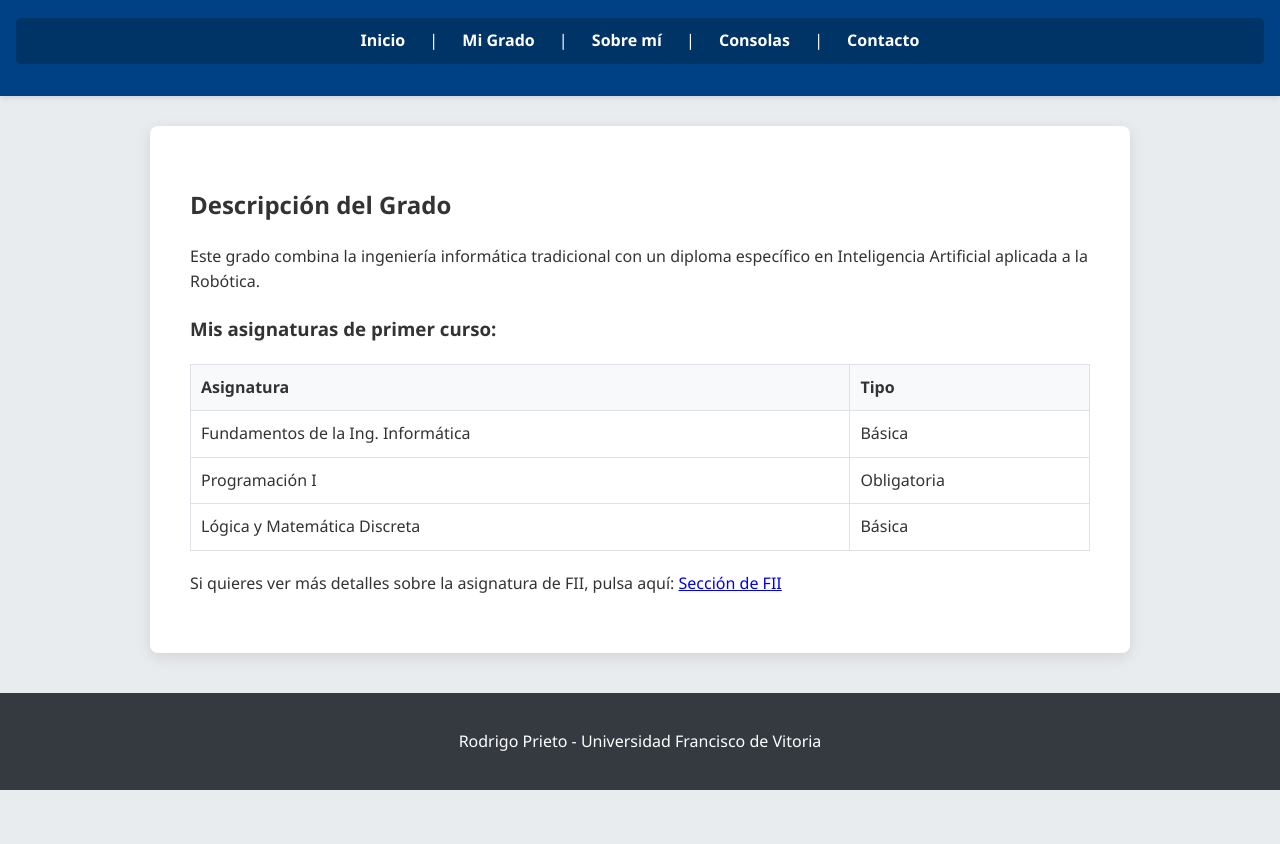
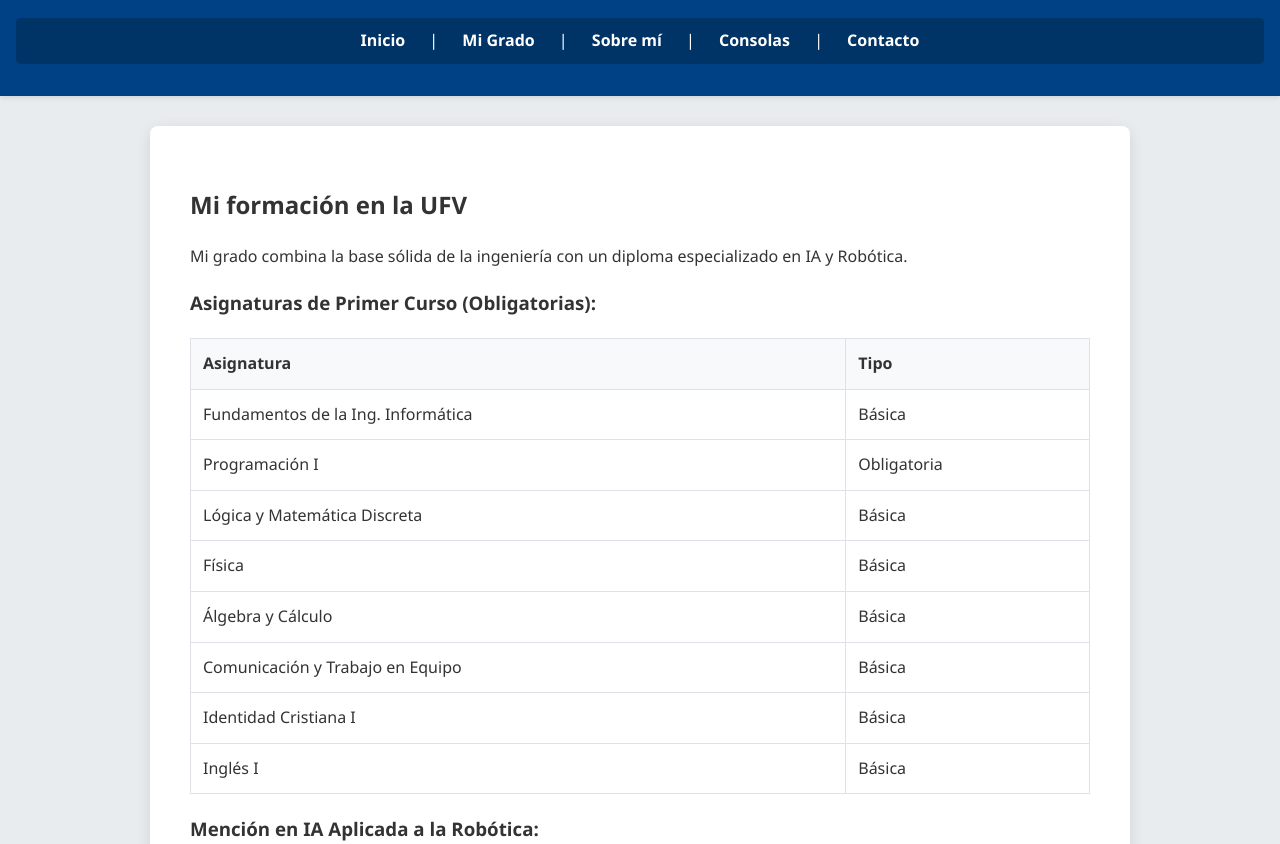
Before and after one commit to rodrigo-prieto-coder/proyecto_final_web, a plain HTML site: page degree.html in a window 1280 px wide. Shown: the part 108-952 px from the top of the page. Before the commit the page ends 898 px from the top, so only its background shows below. Drawn offline with Linux system fonts and the light colour scheme.

Commit message:
Actualización masiva: Contenido del grado UFV, perfil personal y estilo visual mejorado

```diff
--- a/degree.html
+++ b/degree.html
@@ -16,34 +16,31 @@
             <a href="contact.html">Contacto</a>
         </nav>
     </header>
+    <div class="contenedor">
+        <h2>Mi formación en la UFV</h2>
+        <p>Mi grado combina la base sólida de la ingeniería con un diploma especializado en IA y Robótica.</p>
 
-    <div class="contenedor">
-        <h2>Descripción del Grado</h2>
-        <p>Este grado combina la ingeniería informática tradicional con un diploma específico en Inteligencia Artificial aplicada a la Robótica.</p>
-
-        <h3>Mis asignaturas de primer curso:</h3>
-        <table border="1" style="width:100%; border-collapse: collapse; text-align: left;">
-            <tr style="background-color: #eee;">
-                <th style="padding: 10px;">Asignatura</th>
-                <th style="padding: 10px;">Tipo</th>
-            </tr>
-            <tr>
-                <td style="padding: 10px;">Fundamentos de la Ing. Informática</td>
-                <td style="padding: 10px;">Básica</td>
-            </tr>
-            <tr>
-                <td style="padding: 10px;">Programación I</td>
-                <td style="padding: 10px;">Obligatoria</td>
-            </tr>
-            <tr>
-                <td style="padding: 10px;">Lógica y Matemática Discreta</td>
-                <td style="padding: 10px;">Básica</td>
-            </tr>
+        <h3>Asignaturas de Primer Curso (Obligatorias):</h3>
+        <table>
+            <tr><th>Asignatura</th><th>Tipo</th></tr>
+            <tr><td>Fundamentos de la Ing. Informática</td><td>Básica</td></tr>
+            <tr><td>Programación I</td><td>Obligatoria</td></tr>
+            <tr><td>Lógica y Matemática Discreta</td><td>Básica</td></tr>
+            <tr><td>Física</td><td>Básica</td></tr>
+            <tr><td>Álgebra y Cálculo</td><td>Básica</td></tr>
+            <tr><td>Comunicación y Trabajo en Equipo</td><td>Básica</td></tr>
+            <tr><td>Identidad Cristiana I</td><td>Básica</td></tr>
+            <tr><td>Inglés I</td><td>Básica</td></tr>
         </table>
 
-        <p style="margin-top: 20px;">Si quieres ver más detalles sobre la asignatura de FII, pulsa aquí: <a href="fii.html">Sección de FII</a></p>
+        <h3>Mención en IA Aplicada a la Robótica:</h3>
+        <p>Este diploma me permite formarme específicamente en:</p>
+        <ul>
+            <li>Introducción a la Inteligencia Artificial.</li>
+            <li>Principios de Robótica y Sistemas Autónomos.</li>
+        </ul>
+        <p>Puedes ver más sobre mi asignatura principal aquí: <a href="fii.html">Detalles de FII</a></p>
     </div>
-
     <footer>
         <p>Rodrigo Prieto - Universidad Francisco de Vitoria</p>
     </footer>
```
Also changed, not shown: index.html (+7 -9 lines).
